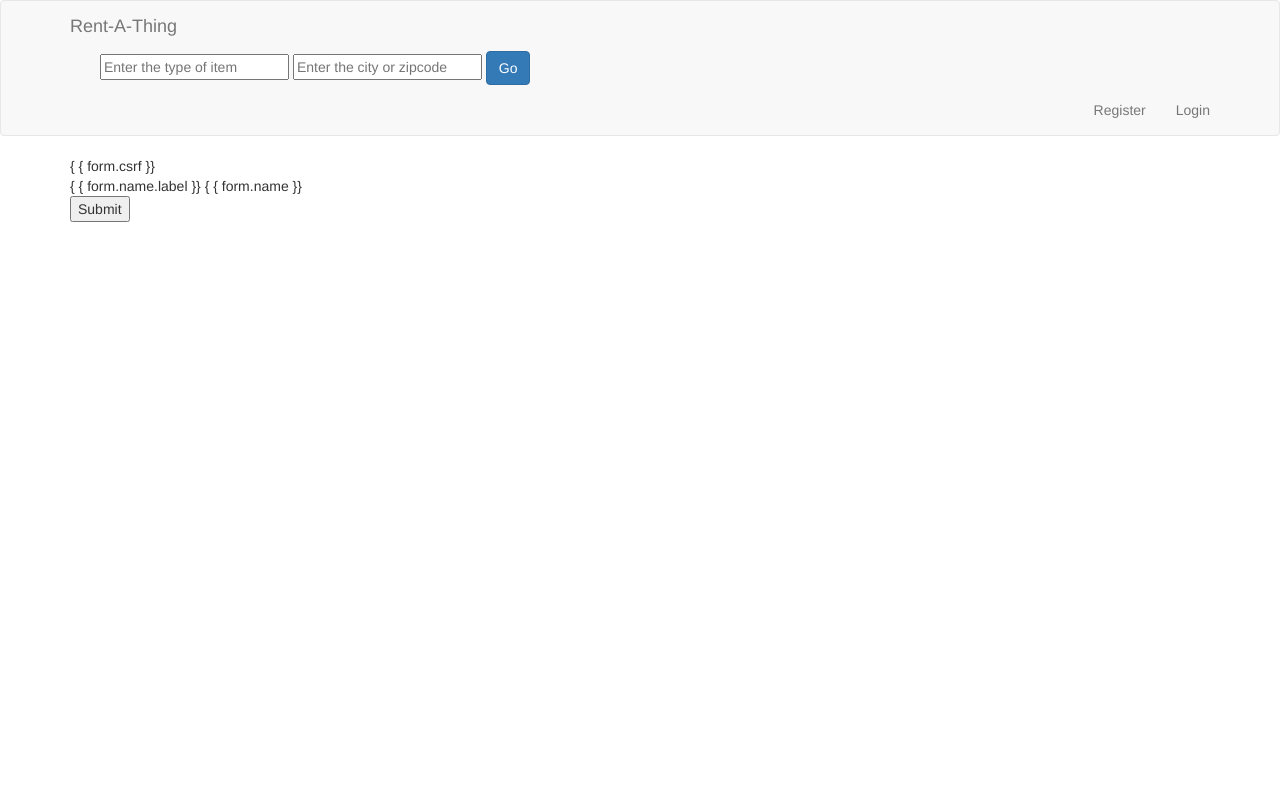
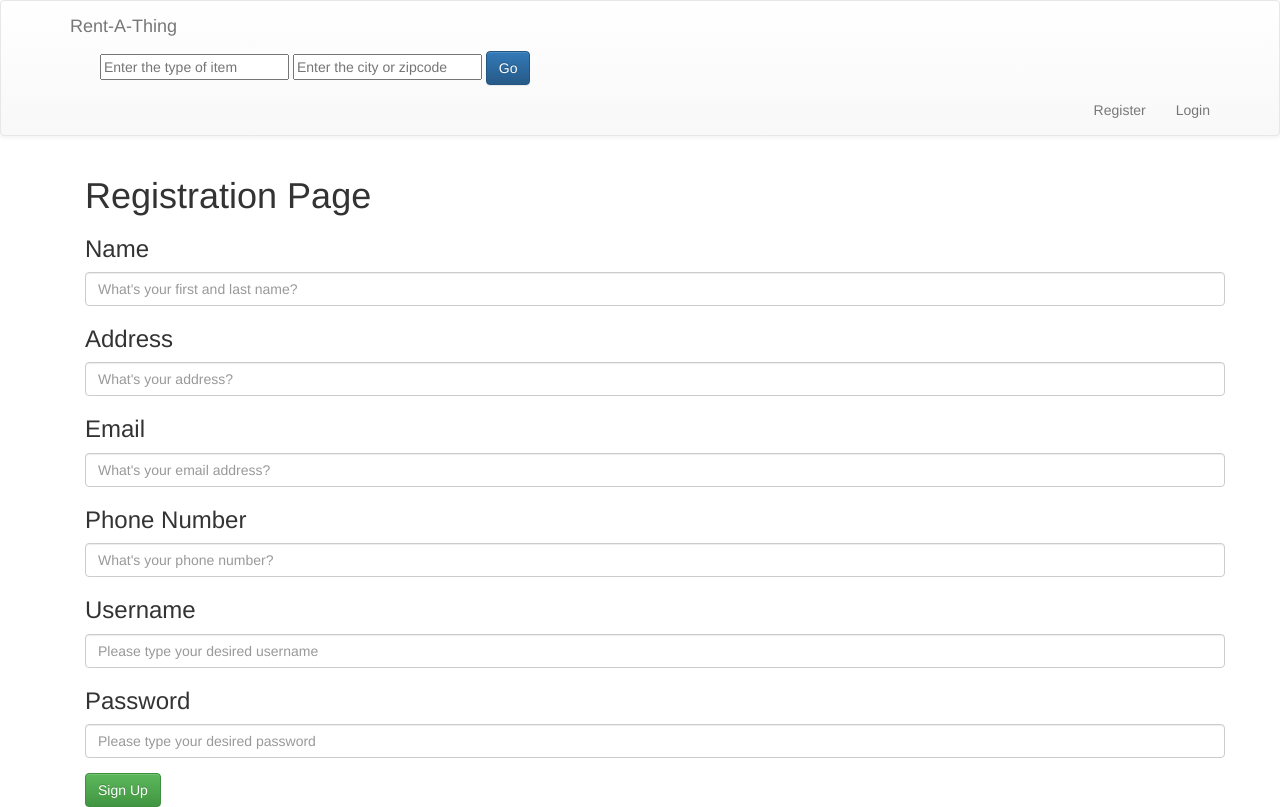
Before and after one commit to iec-husaini/rentandbooking, a Flask app: page /register in a window 1280 px wide. Before the commit the page ends 222 px from the top, so only its background shows below. Run offline with Flask 2, Linux system fonts and the light colour scheme; some libraries are stand-ins or nearby versions.

Commit message:
registration page done in html

```diff
--- a/templates/register.html
+++ b/templates/register.html
@@ -2,7 +2,7 @@
 
 
 {% block body %}
-<title>Registration</title>
+<!-- <title>Registration</title>
 
 {% with messages = get_flashed_messages(with_categories=true) %}
 {% if messages %}
@@ -18,8 +18,50 @@
                 { { form.name.label }} { { form.name }}</div>
 <div class="input submit">
                 <input type="submit" value="Submit"></div>
-</form>
+</form> -->
 
+<title>Reusable Form Demo</title>
+        	 	<link rel="stylesheet" media="screen" href="static/bootstrap.min.css">
+        	 	<link rel="stylesheet" href="static/bootstrap-theme.min.css">
+       <meta name="viewport" content="width=device-width, initial-scale=1.0">
+<div class="container">
+<h1>Registration Page</h2>
+<!-- <form action="" method="post" role="form">
+    { { form.csrf }} -->
+<div class="form-group">
+      <!-- <label for="name">Registration Information:</label> -->
+    <h3>Name</h3>
+    <input type="text" class="form-control" id="name" name="name" placeholder="What's your first and last name?">
+    <h3>Address</h3>
+    <input type="text" class="form-control" id="address" name="address" placeholder="What's your address?">
+    <h3>Email</h3>
+    <input type="text" class="form-control" id="email" name="email address" placeholder="What's your email address?">
+    <h3>Phone Number</h3>
+    <input type="text" class="form-control" id="phone number" name="phone number" placeholder="What's your phone number?">
+    <h3>Username</h3>
+    <input type="text" class="form-control" id="username" name="username" placeholder="Please type your desired username">
+    <h3>Password</h3>
+    <input type="text" class="form-control" id="password" name="password" placeholder="Please type your desired password">
 
+</div>
+<button type="submit" class="btn btn-success">Sign Up</button>
+</form>{% with messages = get_flashed_messages(with_categories=true) %}
+{% if messages %}
+
+{% for message in messages %}
+{% if "Error" not in message[1]: %}
+<div class="alert alert-info">
+                <strong>Success! </strong> { { message[1] }}</div>
+{% endif %}
+
+{% if "Error" in message[1]: %}
+<div class="alert alert-warning">
+                { { message[1] }}</div>
+{% endif %}
+{% endfor %}
+{% endif %}
+{% endwith %}
+
+</div>
 
 {% endblock %}
```
